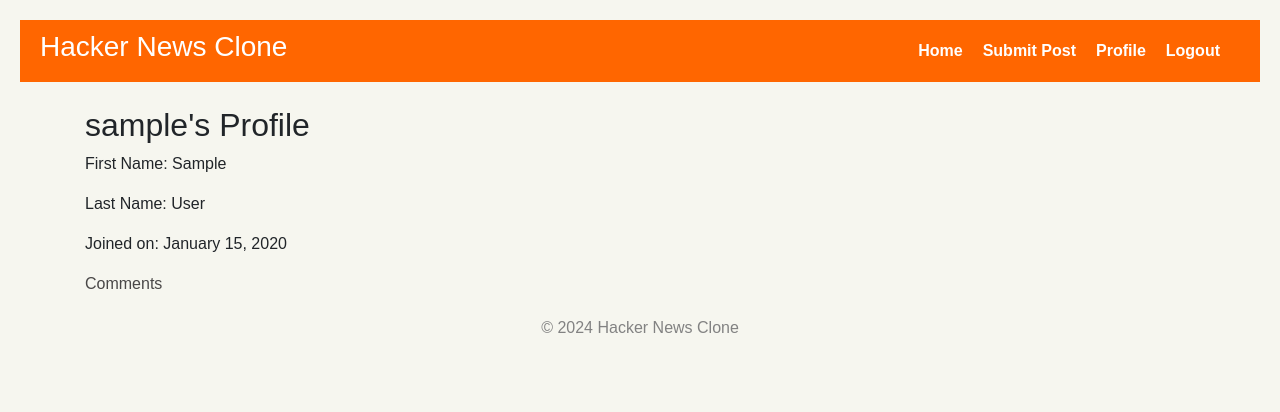
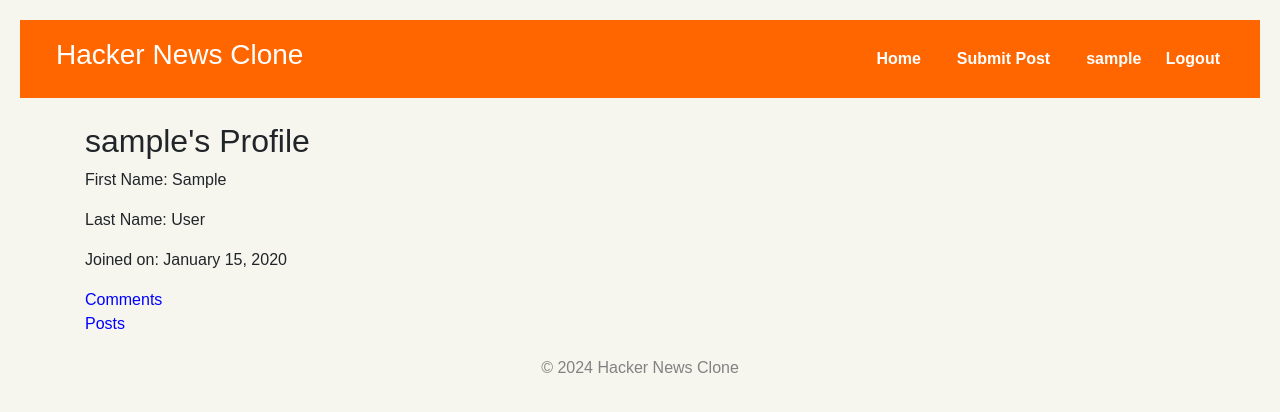
Before and after one commit to ne0-d/hacker-news-clone, a Django app: a page that uses news/templates/base.html in a window 1280 px wide. Shown: the top 412 px of the page. Run offline with Django 5.2, Linux system fonts and the light colour scheme; tables that the repository leaves empty hold one stand-in row (values such as "Sample post"); some libraries are stand-ins or nearby versions.

Commit message:
added functinality to see posts on profile and update css

```diff
--- a/news/static/index.css
+++ b/news/static/index.css
@@ -18,10 +18,9 @@ body {
     display: flex;
     flex-direction: row;
     align-items: center;
-}
-
-.nav-item {
-    margin-right: 20px;
+    justify-content: space-between;
+    /* Distribute items evenly */
+    gap: 1rem;
 }
 
 .nav-link {
@@ -33,8 +32,23 @@ body {
     display: inline-block;
 }
 
+
+.nav-item {
+    margin-right: 20px;
+}
+
+.nav-username {
+    margin-right: 20px;
+}
+
 .nav-link:hover {
     text-decoration: underline;
+}
+
+.nav-header:hover {
+    color: white;
+    text-decoration: none;
+
 }
 
 .welcome {
@@ -77,41 +91,70 @@ footer {
     color: #828282;
 }
 
-.post-comments{
+.post-comments {
     display: flex;
     flex-direction: column;
     justify-content: center;
     gap: 2rem;
 }
-.reply-link{
+
+.reply-link {
 
     padding: 0.2rem;
 
     font-size: 14px;
     text-decoration: underline;
 }
-.comment-text{
-    margin:0;
+
+.comment-text {
+    margin: 0;
 }
-a, .comments-link{
+
+a,
+.comments-link {
     color: #494747;
 }
-a:hover, .comments-link:hover{
+
+a:hover,
+.comments-link:hover {
     color: #494747;
     text-decoration: underline;
 }
 
-.comment-header{
+.comment-header {
     color: #828282;
     font-size: 15px;
 }
-.grey{
+
+.grey {
     color: #828282;
 }
 
-.profile-comment-title{
+.profile-comment-title {
     color: blue;
 }
-.profile-comment-title:hover{
+
+.profile-comment-title:hover {
     color: blue;
 }
+
+.page-arrow {
+    font-size: 12px;
+    color: #828282;
+}
+
+.show-hover-time a:before {
+    position: absolute;
+    bottom: 0;
+    left: 0;
+    width: 100%;
+    content: attr(title);
+    color: #666;
+    opacity: 0;
+    -webkit-transition: opacity 0.4s;
+    transition: opacity 0.4s;
+}
+
+.show-hover-time a:hover:before {
+    opacity: 1;
+}
--- a/news/templates/base.html
+++ b/news/templates/base.html
@@ -14,7 +14,10 @@
 </head>
 <body>
     <div class="navbar-cont">
-        <h3>Hacker News Clone</h3>
+        <a class="nav-link nav-header" href="{% url 'home' %}"><strong>
+            <h3 class="nav-header">Hacker News Clone</h3>
+        </strong></a>
+
         <div class="navbar-nav">
             <div class="nav-item active">
                 <a class="nav-link" href="{% url 'home' %}"><strong>Home</strong></a>
@@ -23,11 +26,9 @@
                 <a class="nav-link" href="{% url 'submit_post' %}"><strong>Submit Post</strong></a>
             </div>
             {% if user.is_authenticated %}
-            <div class="nav-item">
-                <a class="nav-link" href="{% url 'profile' %}"><strong>Profile</strong></a>
-            </div>
             <div class="nav-item active">
-                <a class="nav-link login-register" href="{% url 'logout' %}"><strong>Logout</strong></a>
+                <a class="nav-link" href="{% url 'general_profile' user.username%}" ><strong class="nav-username">{{user.username}} </strong></a>
+                <a class="nav-link login-register" href="{% url 'logout' %}"><strong> Logout</strong></a>
             </div>
 
             {% else %}
--- a/news/templates/general_profile.html
+++ b/news/templates/general_profile.html
@@ -10,7 +10,8 @@
   <!-- Add other profile information as needed -->
 </div>
 
-<a href="{% url 'user_comments' username=user.username %}">Comments</a>
-
+<a href="{% url 'user_comments' username=user.username %}" class="profile-comment-title">Comments</a>
+<br/>
+<a href="{% url 'user_posts' username=user.username %}" class="profile-comment-title">Posts</a>
 <script src="{% static 'index.js' %}"></script>
 {% endblock %}
--- a/news/urls.py
+++ b/news/urls.py
@@ -7,9 +7,9 @@ urlpatterns = [
     path("signup/", views.user_signup, name="signup"),
     path('logout/', views.user_logout, name='logout'),
     path('profile/<str:username>/', views.general_profile, name='general_profile'),
-    path('profile/', views.user_profile, name='profile'),
     path('submit_post/', views.submit_post, name='submit_post'),
     path("user-comments/<str:username>/", views.user_comments, name="user_comments"),
+    path("user-posts/<str:username>/", views.user_posts, name="user_posts"),
     path("post/<int:post_id>/comments/", views.post_comments, name="post_comments"),
     path('comment/<int:comment_id>/submit_reply', views.submit_reply, name='submit_reply')
 
--- a/news/views.py
+++ b/news/views.py
@@ -7,11 +7,26 @@ from .models import Post, Comment
 from django.contrib.auth.models import User
 from django.contrib import messages
 from django.http import HttpResponseRedirect
+from django.core.paginator import Paginator, PageNotAnInteger, EmptyPage
 
+
+
+def create_pagination(request, obj_list, per_page):
+    p = Paginator(obj_list, per_page)
+    page_number = request.GET.get('page')
+    try:
+        page_obj = p.get_page(page_number)
+    except PageNotAnInteger:
+        page_obj = p.page(1)
+    except EmptyPage:
+        page_obj = p.page(p.num_pages)
+    return page_obj
 
 def home(request):
     posts = Post.objects.all().order_by('-pubDate')
-    return render(request, 'index.html', {'posts': posts})
+
+    page_obj = create_pagination(request, posts, 2)
+    return render(request, 'index.html', {'page_obj':page_obj})
 
 
 def user_login(request):
@@ -45,24 +60,24 @@ def user_logout(request):
     return redirect('home')
 
 
-def user_profile(request):
-    user = request.user
-    comments = Comment.objects.filter(author=user).order_by('-pubDate')
-    print(comments)
-    return render(request, 'profile.html', {'user': user, 'comments': comments})
-
-
 def general_profile(request, username):
     user = get_object_or_404(User, username=username)
     comments = Comment.objects.filter(author=user).order_by('-pubDate')
-    return render(request, 'general_profile.html', {'user': user, 'comments': comments})
+    return render(request, 'general_profile.html', {'user': user})
 
 
 def user_comments(request, username):
     user = get_object_or_404(User, username=username)
-    comments = Comment.objects.select_related('author').filter(author=user).order_by('-pubDate')
+    comments = Comment.objects.filter(author=user).order_by('-pubDate')
     comments_dict = [get_comment_dict(comment) for comment in comments]
-    return render(request, 'user_comments.html', {'user': user, 'comments': comments, 'comments_dict': comments_dict})
+    page_obj = create_pagination(request, comments_dict, 2)
+    return render(request, 'user_comments.html', {'user': user, 'comments': comments, 'page_obj':page_obj})
+
+def user_posts(request, username):
+    user = get_object_or_404(User, username=username)
+    posts = Post.objects.select_related('author').filter(author=user).order_by('-pubDate')
+    page_obj = create_pagination(request, posts, 2)
+    return render(request, 'user_posts.html', {'user': user, 'page_obj': page_obj})
 
 
 def get_comment_dict(comment):
@@ -80,7 +95,7 @@ def post_comments(request, post_id):
     post = get_object_or_404(Post, id=post_id)
     comments = Comment.objects.select_related('author').filter(post=post, parentComment__isnull=True).order_by('-pubDate')
     comments_dict = [get_comment_dict(comment) for comment in comments]
-
+    page_obj = create_pagination(request, comments_dict, 3)
     if request.method == 'POST':
         form = CommentForm(request.POST)
         if form.is_valid():
@@ -95,7 +110,7 @@ def post_comments(request, post_id):
                 return redirect('login')
     else:
         form = CommentForm()
-    return render(request, 'post_comments.html', {'post': post, 'comments_dict': comments_dict, 'form': form})
+    return render(request, 'post_comments.html', {'post': post, 'page_obj': page_obj, 'form': form})
 
 
 @login_required(login_url='/login')
```
Also changed, not shown: news/templates/index.html (+15 -6 lines), news/templates/post_comments.html (+11 -1 lines), news/templates/profile.html (deleted, +0 -16 lines), news/templates/user_comments.html (+11 -1 lines), news/templates/user_posts.html (added, +40 -0 lines).
